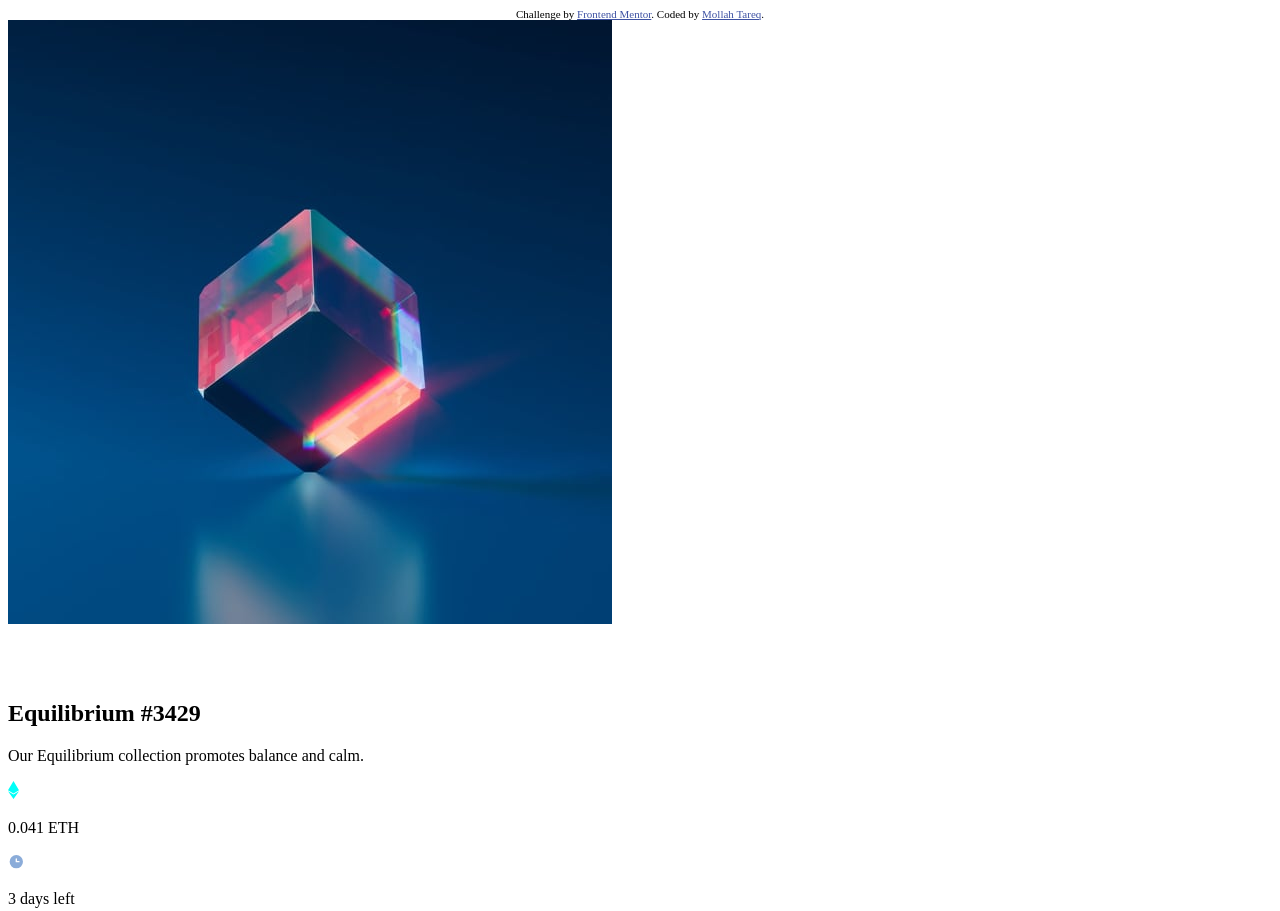
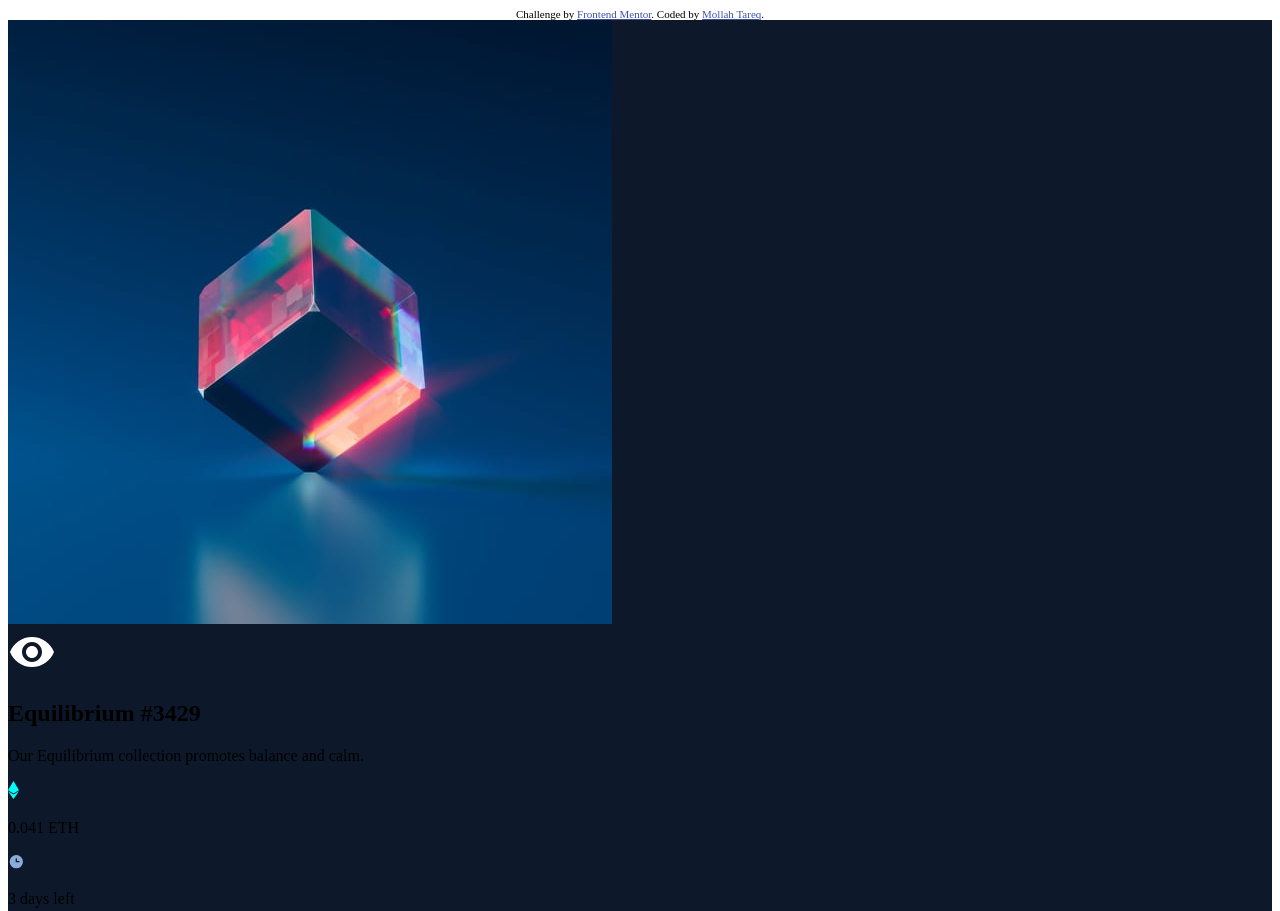
Before and after one commit to tareq112/nft-preview-card-component-main, a plain HTML site: page index.html in a window 1280 px wide. Shown: the top 911 px of the page. Drawn offline with Linux system fonts and the light colour scheme.

Commit message:
nft html markup

```diff
--- a/index.html
+++ b/index.html
@@ -5,7 +5,7 @@
   <meta name="viewport" content="width=device-width, initial-scale=1.0"> <!-- displays site properly based on user's device -->
 
   <link rel="icon" type="image/png" sizes="32x32" href="./images/favicon-32x32.png">
-
+  <link rel="stylesheet" href="style.css">
   <title>Frontend Mentor | NFT preview card component</title>
 
   <!-- Feel free to remove these styles or customise in your own stylesheet 👍 -->
--- /dev/null
+++ b/style.css
@@ -0,0 +1,8 @@
+.container{
+    background-color: hsl(217, 54%, 11%);
+    display: flex;
+}
+.container-fluid{
+    align-items: center;
+    justify-content: center;
+}
```
